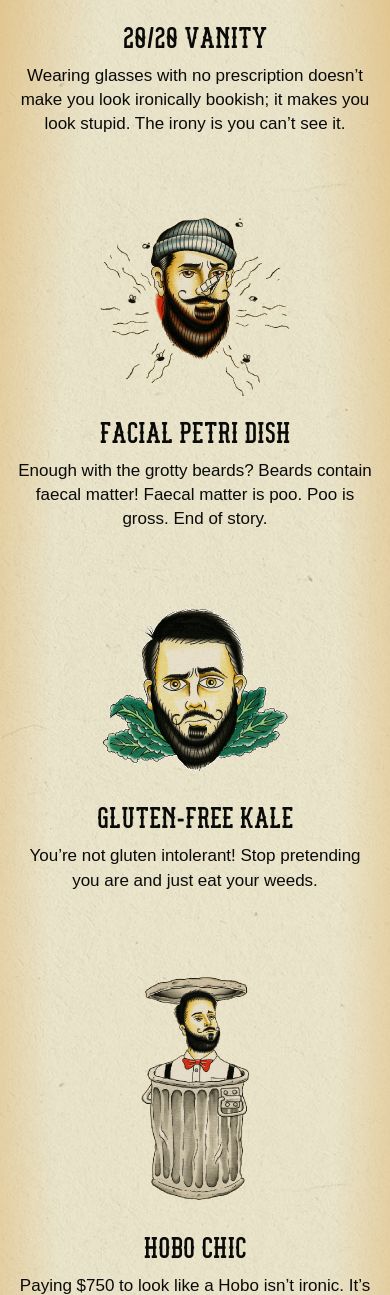
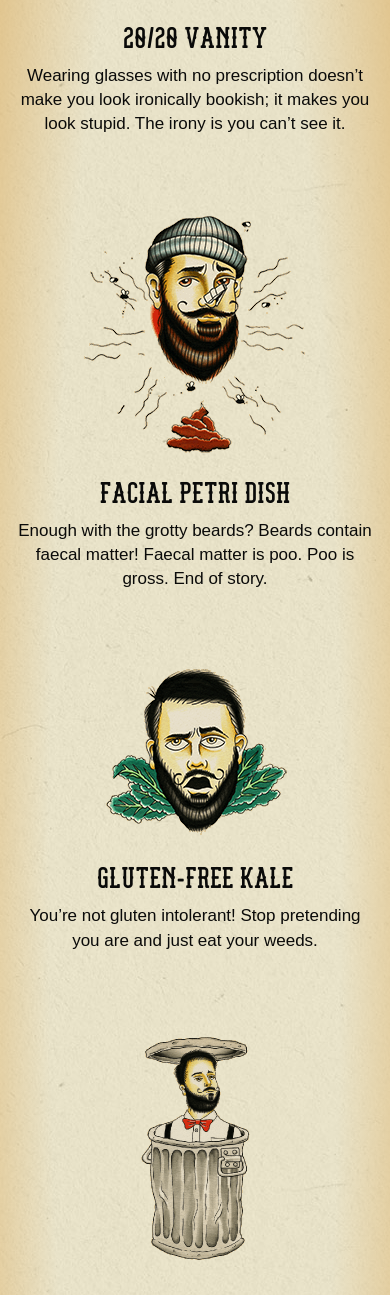
Before and after one commit to eulo/hipstervention, a PHP site: page / in a window 390 px wide. Shown: the part 1277-2572 px from the top of the page. Run offline with PHP 8.4, Linux system fonts and the light colour scheme; style sheets or scripts are compiled from the project's sources; some libraries are stand-ins or nearby versions.

Commit message:
mobile still image changes

```diff
--- a/assets/img/10_PooBeard_mobile.json
+++ b/assets/img/10_PooBeard_mobile.json
@@ -2,7 +2,7 @@
 
 {
 	"filename": "10_PooBeard_00.png",
-	"frame": {"x":0,"y":0,"w":234,"h":189},
+	"frame": {"x":0,"y":0,"w":235,"h":249},
 	"rotated": false,
 	"trimmed": false,
 	"spriteSourceSize": {"x":0,"y":0,"w":228,"h":228},
--- a/assets/src/scss/_fonts.scss
+++ b/assets/src/scss/_fonts.scss
@@ -1,18 +1,18 @@
 
 @font-face {
   font-family: 'Parliment-Outline';
-  src: url('../fonts/parliament-outline-webfont.eot'); /* IE9 Compat Modes */
-  src: url('../fonts/parliament-outline-webfont.eot?#iefix') format('embedded-opentype'), /* IE6-IE8 */
-       url('../fonts/parliament-outline-webfont.woff2') format('woff2'), /* Super Modern Browsers */
-       url('../fonts/parliament-outline-webfont.woff') format('woff'), /* Pretty Modern Browsers */
-       url('../fonts/Parliament-Outline.otf')  format('opentype'); /* Safari, Android, iOS */
+  src: url('../../fonts/parliament-outline-webfont.eot'); /* IE9 Compat Modes */
+  src: url('../../fonts/parliament-outline-webfont.eot?#iefix') format('embedded-opentype'), /* IE6-IE8 */
+       url('../../fonts/parliament-outline-webfont.woff2') format('woff2'), /* Super Modern Browsers */
+       url('../../fonts/parliament-outline-webfont.woff') format('woff'), /* Pretty Modern Browsers */
+       url('../../fonts/Parliament-Outline.otf')  format('opentype'); /* Safari, Android, iOS */
 }
 
 @font-face {
   font-family: 'Parliment';
-  src: url('../fonts/parliament-regular-webfont.eot'); /* IE9 Compat Modes */
-  src: url('../fonts/parliament-regular-webfont.eot?#iefix') format('embedded-opentype'), /* IE6-IE8 */
-       url('../fonts/parliament-regular-webfont.woff2') format('woff2'), /* Super Modern Browsers */
-       url('../fonts/parliament-regular-webfont.woff') format('woff'), /* Pretty Modern Browsers */
-       url('../fonts/Parliament-Regular.otf')  format('opentype'); /* Safari, Android, iOS */
+  src: url('../../fonts/parliament-regular-webfont.eot'); /* IE9 Compat Modes */
+  src: url('../../fonts/parliament-regular-webfont.eot?#iefix') format('embedded-opentype'), /* IE6-IE8 */
+       url('../../fonts/parliament-regular-webfont.woff2') format('woff2'), /* Super Modern Browsers */
+       url('../../fonts/parliament-regular-webfont.woff') format('woff'), /* Pretty Modern Browsers */
+       url('../../fonts/Parliament-Regular.otf')  format('opentype'); /* Safari, Android, iOS */
 }
--- a/assets/src/scss/main.scss
+++ b/assets/src/scss/main.scss
@@ -75,13 +75,13 @@ footer {
 
 
 header {
-  background: url(../img/big_beard_bg_01.jpg) top center no-repeat;
+  background: url(../../img/big_beard_bg_01.jpg) top center no-repeat;
   height: 900px;
   position: relative;
   overflow: hidden;
   @include tablet-portrait-and-below {
     position: static;
-    background-image: url(../img/guy-with-beard_mobile.jpg);
+    background-image: url(../../img/guy-with-beard_mobile.jpg);
     border-bottom: 3px solid black;
     -webkit-background-size: contain;
        -moz-background-size: contain;
@@ -314,14 +314,14 @@ section {
     width: 100%;
     display: block;
     content: ' ';
-    background: url(../img/rope_border_middle.png) no-repeat center center;
+    background: url(../../img/rope_border_middle.png) no-repeat center center;
     padding: 90px 0 60px;
   }
 
   .container {
     &:before {
       @include desktop-and-up {
-        background-image: url(../img/border-flowers.png);
+        background-image: url(../../img/border-flowers.png);
         background-repeat: no-repeat;
         content: ' ';
         height: 157px;
@@ -763,7 +763,7 @@ section {
       }
       &:after {
         @include desktop-and-up {
-          background-image: url(../img/border-flowers.png);
+          background-image: url(../../img/border-flowers.png);
           background-repeat: no-repeat;
           content: ' ';
           height: 202px;
--- a/gulpfile.js
+++ b/gulpfile.js
@@ -8,9 +8,10 @@ var paths = {
   styles: ['assets/src/scss/**/*.scss']
 };
 
+args.env = 'prod';
 var isProd = args.env === 'prod';
 if(!isProd) {
-  args.env = 'dev';
+  args.env = 'prod';
 }
 plugins.util.log("Build Environment: " + plugins.util.colors.yellow(args.env.toUpperCase()));
 
--- a/index.html
+++ b/index.html
@@ -31,7 +31,7 @@ content="http://thehipstervention.com/assets/img/facebook-share-image.jpg" />
    <!-- Style sheet link -->
 	<link rel="stylesheet" href="//maxcdn.bootstrapcdn.com/font-awesome/4.3.0/css/font-awesome.min.css">
 	<link href="assets/bower_components/bootstrap/dist/css/bootstrap.min.css" rel="stylesheet" media="all">
-	<link href="assets/css/main.css" rel="stylesheet" media="all">
+	<link href="assets/dist/css/main.css" rel="stylesheet" media="all">
 
 </head>
 <body>
@@ -413,7 +413,7 @@ content="http://thehipstervention.com/assets/img/facebook-share-image.jpg" />
     </div>
   </div>
 
-  <script src="assets/js/app.js"></script>
+  <script src="assets/dist/js/app.js"></script>
 
 	<script>
 	  (function(i,s,o,g,r,a,m){i['GoogleAnalyticsObject']=r;i[r]=i[r]||function(){
```
Also changed, not shown: other parts of assets/src/scss/main.scss (+18 -18 lines), assets/img/10_PooBeard_mobile.png, assets/img/11_EyeRoll_mobile.png.
